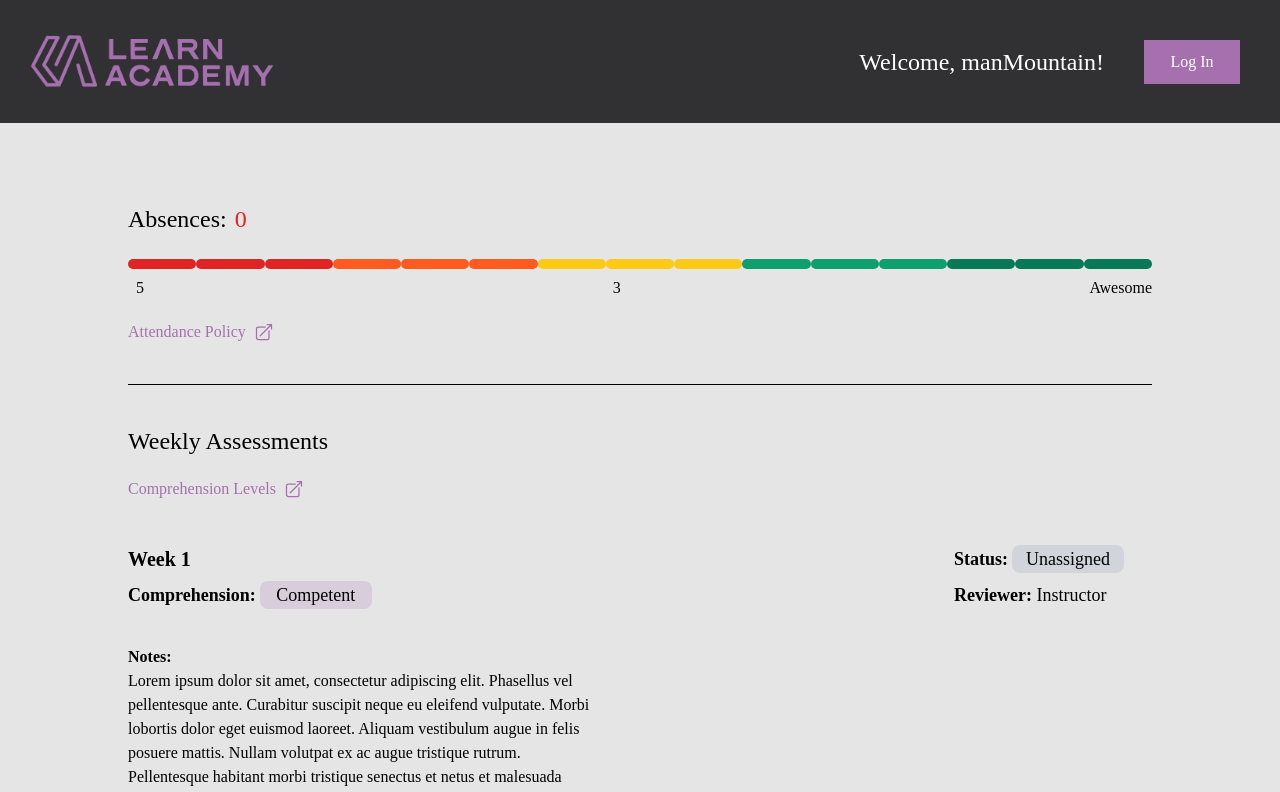
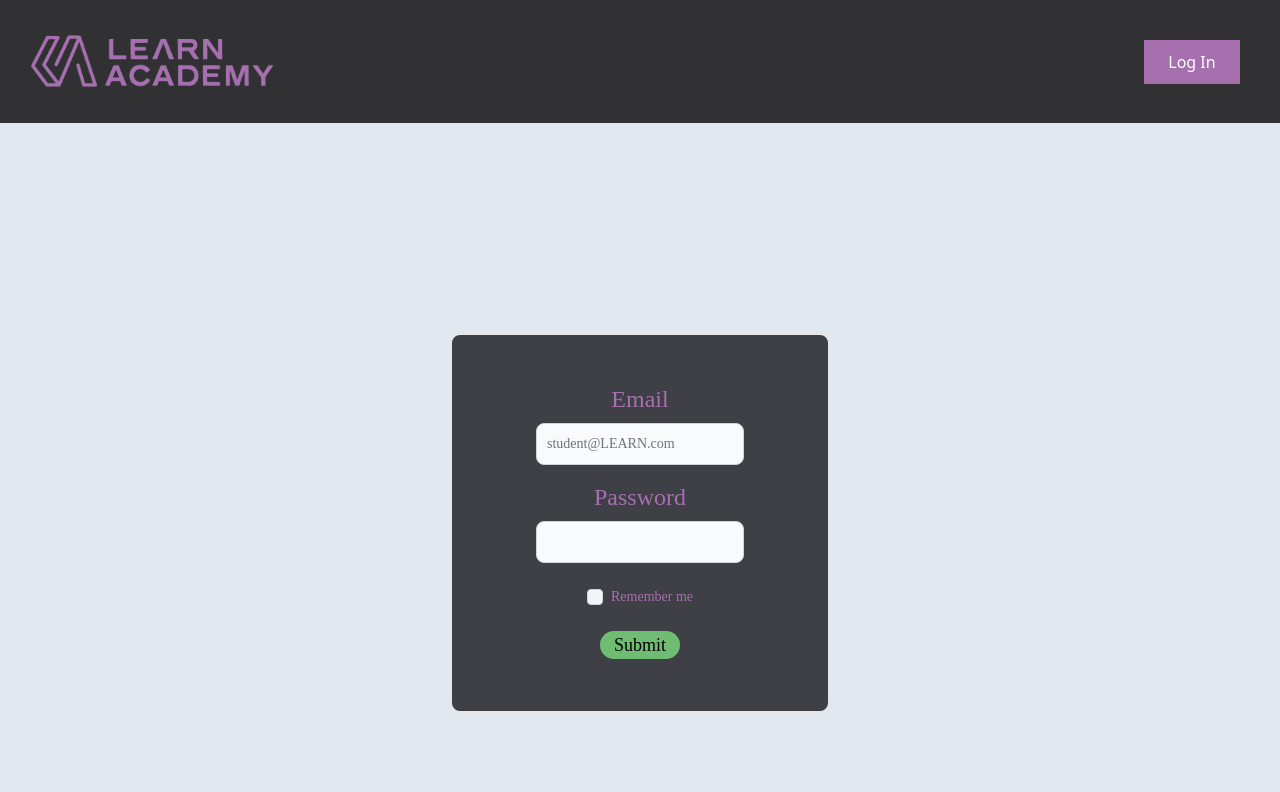
Before and after one commit to LEARNAcademy/student-application, a React (Create React App) app: page / in a window 1280 px wide. Shown: the top 792 px of the page. Built offline with nearby package versions, Linux system fonts and the light colour scheme; a web font is replaced by a local one.

Commit message:
✨React:Navigation[56] Navigation to login page and student dashboard

```diff
--- a/src/App.js
+++ b/src/App.js
@@ -1,19 +1,23 @@
-import React, { useState } from "react"
+import React, { useEffect, useState } from "react"
 import { StudentDashboard } from "./pages/StudentDashboard/StudentDashboard"
 import { StudentLogin } from "./pages/StudentLogin/StudentLogin"
-import { BrowserRouter, Routes, Route } from "react-router-dom"
-
+import { Routes, Route, useNavigate } from "react-router-dom"
 
 const App = () => {
   const [login, setLogin] = useState(false)
+  const navigate = useNavigate()
+
+  useEffect(() => {
+    if(!login) {
+      navigate("/")
+    }
+  }, [login])
 
   return (
-    <BrowserRouter>
-      <Routes>
-        <Route path="/" element={<StudentDashboard login={login} setLogin={setLogin}/>} />
-        <Route path="/login" element={<StudentLogin login={login} setLogin={setLogin}/>} />
-      </Routes>
-    </BrowserRouter>
+    <Routes>
+      <Route path="/" element={<StudentLogin login={login} setLogin={setLogin} navigate={navigate}/>} />
+      <Route path="/studentdash" element={<StudentDashboard login={login} setLogin={setLogin}/>} />
+    </Routes>
   )
 }
 
--- a/src/components/Header.js
+++ b/src/components/Header.js
@@ -5,6 +5,7 @@ import { Greeter } from "../components/Greeter"
 
 const Header = (props) => {
   const { user, login, setLogin } = props
+
   return (
     <div className="flex items-center justify-between bg-[#313133]">
       <div className="flex flex-row">
--- a/src/components/Navigation.js
+++ b/src/components/Navigation.js
@@ -1,20 +1,14 @@
 import React from "react"
 import { Button } from "./Button"
-// import { user } from "../userMock"
 import { useNavigate } from "react-router-dom"
 
 const Navigation = ({login,setLogin}) => {
-  // const [loggedIn, setLoggedIn] = useState(false)
   const navigate = useNavigate()
 
   const navigateLogin = () => {
     setLogin(false)
-    navigate("/login")
+    navigate("/")
   }
-
-  // const navigateHome = () => {
-  //   navigate("/")
-  // }
 
   return (
     <div className="mr-10 w-24">
@@ -22,7 +16,7 @@ const Navigation = ({login,setLogin}) => {
         <Button text={"Log Out"} onClick={navigateLogin} />
       )}
       {!login && (
-        <Button text={"Log In"} path={"/login"} />
+        <Button text={"Log In"} path={"/"} />
       )}
     </div>
   )
--- a/src/index.js
+++ b/src/index.js
@@ -3,11 +3,14 @@ import ReactDOM from "react-dom/client"
 import "./index.css"
 import { App } from "./App"
 import reportWebVitals from "./reportWebVitals"
+import { BrowserRouter } from "react-router-dom"
 
 const root = ReactDOM.createRoot(document.getElementById("root"))
 root.render(
   <React.StrictMode>
-    <App />
+    <BrowserRouter>
+      <App />
+    </BrowserRouter>
   </React.StrictMode>
 )
 
--- a/src/pages/StudentDashboard/StudentDashboard.js
+++ b/src/pages/StudentDashboard/StudentDashboard.js
@@ -12,7 +12,6 @@ const StudentDashboard = (props) => {
   const { student } = user
   const { login, setLogin } = props
 
-  console.log(login)
   return (
     <div className="overflow-x-hidden bg-neutral-200 font-['gesta']">
       <Header user={user} login={login} setLogin={setLogin} />
--- a/src/pages/StudentLogin/StudentLogin.js
+++ b/src/pages/StudentLogin/StudentLogin.js
@@ -1,26 +1,38 @@
-import React from "react"
+import React, { useState } from "react"
 import { Header } from "../../components/Header"
 import { Checkbox, Label, TextInput } from "flowbite-react"
-import { useNavigate } from "react-router-dom"
-// import { user } from "../../userMock"
 
 const StudentLogin = (props) => {
-  const { login,setLogin } = props
-  const navigate = useNavigate()
+  const { login,setLogin,navigate } = props
+  const [field, setField] = useState({
+    email: "",
+    password: ""
+  })
 
-  const navigateHome = () => {
-    setLogin(true)
-    navigate("/")
+  const handleChange = (event) => {
+    setField(
+      {
+        ...field,
+        [event.target.name]: event.target.value
+      }
+    )
   }
 
-  console.log(login)
+  const navigateHome = (e) => {
+    e.preventDefault()
+    setLogin(true)
+  }
+
+  if(login) {
+    navigate("/studentdash")
+  }
 
   return (
     <>
       <Header />
       <div className="h-screen bg-slate-200 pt-52 font-['gesta']">
         <div className="m-auto h-96 w-96 rounded-xl border-4 bg-zinc-700">
-          <form className="flex flex-col items-center justify-center border-transparent pt-12">
+          <form onSubmit={(e) => navigateHome(e)} className="flex flex-col items-center justify-center border-transparent pt-12">
             <div className="m-auto mb-4 w-52">
               <div className="mb-2 block text-center">
                 <Label
@@ -32,8 +44,10 @@ const StudentLogin = (props) => {
               <TextInput
                 id="email1"
                 type="email"
+                name="email"
                 placeholder="student@LEARN.com"
-                // required={true}
+                required={true}
+                onChange={(e)=> handleChange(e)}
               />
             </div>
             <div className="m-auto mb-2 w-52">
@@ -47,7 +61,9 @@ const StudentLogin = (props) => {
               <TextInput
                 id="password1"
                 type="password"
-                // required={true}
+                name="password"
+                required={true}
+                onChange={(e)=> handleChange(e)}
               />
             </div>
             <div className="m-auto mt-4 mb-6 flex items-center gap-2">
@@ -57,7 +73,7 @@ const StudentLogin = (props) => {
               </Label>
             </div>
             <div className="m-auto w-20 rounded-full bg-learngreen text-center text-lg">
-              <button type="button" onClick={() => navigateHome()}>
+              <button type="submit" >
                 Submit
               </button>
             </div>
```
